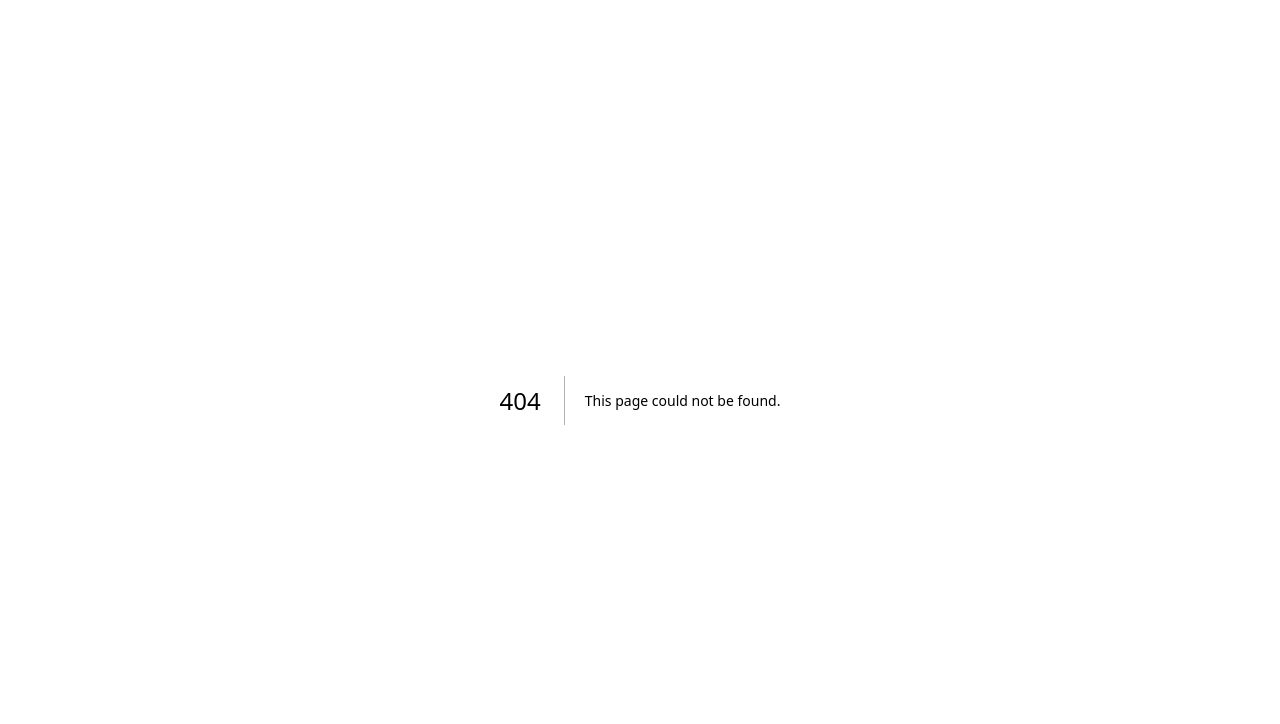
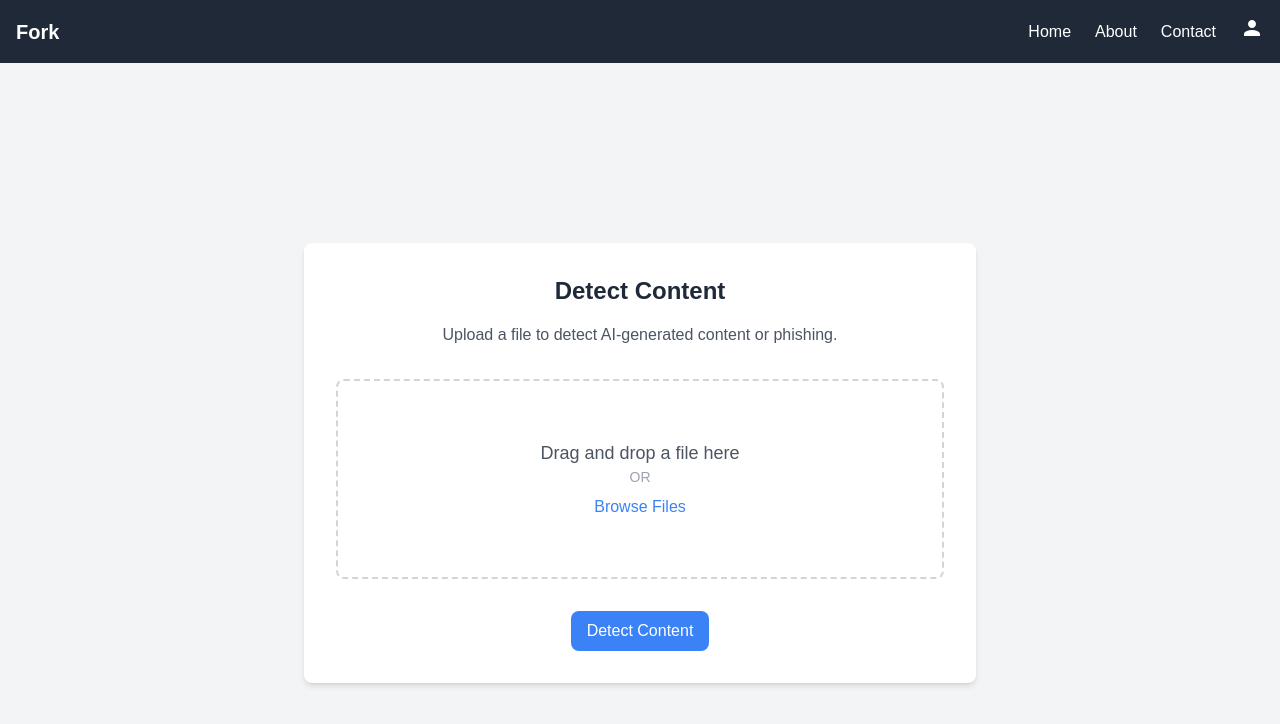
Before and after one commit to RosshanSpoon/my-next-app, a Next.js app: page /detect in a window 1280 px wide. Before the commit this address had no page. Shown: the top 724 px of the page. Built offline with nearby package versions, Linux system fonts and the light colour scheme.

Commit message:
added learn and detect pages

```diff
--- /dev/null
+++ b/app/detect/page.js
@@ -0,0 +1,138 @@
+"use client";
+
+import { useState } from "react";
+import { useRouter } from "next/navigation"; // For navigation
+
+export default function Detect() {
+  const [file, setFile] = useState(null);
+  const [error, setError] = useState("");
+  const router = useRouter();
+
+  // Handle file drop
+  const handleDrop = (e) => {
+    e.preventDefault();
+    e.stopPropagation();
+
+    const droppedFile = e.dataTransfer.files[0];
+    if (droppedFile) {
+      setFile(droppedFile);
+      setError(""); // Clear any previous errors
+    }
+  };
+
+  // Handle file selection via file input
+  const handleFileChange = (e) => {
+    const selectedFile = e.target.files[0];
+    if (selectedFile) {
+      setFile(selectedFile);
+      setError(""); // Clear any previous errors
+    }
+  };
+
+  // Handle form submission (if needed for further processing)
+  const handleSubmit = (e) => {
+    e.preventDefault();
+    if (!file) {
+      setError("Please upload a file to detect.");
+      return;
+    }
+
+    // Proceed with file processing (for demo purposes, we just log the file)
+    console.log("File uploaded:", file);
+  };
+
+  return (
+    <div>
+      {/* Navigation Bar */}
+      <nav className="bg-gray-800 p-4">
+        <div className="flex items-center justify-between max-w-7xl mx-auto">
+          <div className="text-white text-xl font-bold">Fork</div>
+          <div className="flex items-center space-x-6">
+            <a href="/" className="text-white hover:text-gray-300">
+              Home
+            </a>
+            <a href="/about" className="text-white hover:text-gray-300">
+              About
+            </a>
+            <a href="/contact" className="text-white hover:text-gray-300">
+              Contact
+            </a>
+            {/* Profile Icon */}
+            <div className="relative">
+              <button
+                className="text-white hover:text-gray-300"
+                onClick={() => router.push("/profile")}
+              >
+                <svg
+                  xmlns="http://www.w3.org/2000/svg"
+                  width="24"
+                  height="24"
+                  viewBox="0 0 24 24"
+                  fill="none"
+                  className="w-6 h-6"
+                >
+                  <path
+                    fill="currentColor"
+                    d="M12 12c2.21 0 4-1.79 4-4s-1.79-4-4-4-4 1.79-4 4 1.79 4 4 4zM12 14c-2.67 0-8 1.34-8 4v2h16v-2c0-2.66-5.33-4-8-4z"
+                  />
+                </svg>
+              </button>
+            </div>
+          </div>
+        </div>
+      </nav>
+
+      {/* Main Content */}
+      <div className="flex min-h-screen items-center justify-center bg-gray-100">
+        <div className="w-full max-w-2xl bg-white p-8 rounded-lg shadow-md">
+          <h2 className="text-2xl font-bold text-center text-gray-800">Detect Content</h2>
+          <p className="mt-4 text-center text-gray-600">
+            Upload a file to detect AI-generated content or phishing.
+          </p>
+
+          {/* Error message */}
+          {error && <div className="mt-4 text-red-600 text-sm text-center">{error}</div>}
+
+          <div
+            className="mt-8 p-6 border-2 border-dashed border-gray-300 rounded-lg flex justify-center items-center"
+            onDrop={handleDrop}
+            onDragOver={(e) => e.preventDefault()} // Allow the drop event
+            style={{ height: "200px" }}
+          >
+            <div className="text-center">
+              <p className="text-lg text-gray-600">Drag and drop a file here</p>
+              <p className="text-sm text-gray-400">OR</p>
+              <label
+                htmlFor="file-upload"
+                className="mt-2 inline-block text-blue-500 hover:underline cursor-pointer"
+              >
+                Browse Files
+              </label>
+              <input
+                type="file"
+                id="file-upload"
+                className="hidden"
+                onChange={handleFileChange}
+              />
+            </div>
+          </div>
+
+          {file && (
+            <div className="mt-6 text-center">
+              <p className="text-gray-600">File: {file.name}</p>
+            </div>
+          )}
+
+          <div className="mt-8 text-center">
+            <button
+              onClick={handleSubmit}
+              className="px-4 py-2 bg-blue-500 text-white rounded-lg hover:bg-blue-600 focus:outline-none"
+            >
+              Detect Content
+            </button>
+          </div>
+        </div>
+      </div>
+    </div>
+  );
+}
--- /dev/null
+++ b/app/learn/page.js
@@ -0,0 +1,65 @@
+"use client";
+
+import { useState, useEffect } from "react";
+import { useRouter } from "next/navigation"; // For navigation
+import Link from "next/link"; // Use Link for navigation between pages
+
+export default function Learn() {
+  const [isAuthenticated, setIsAuthenticated] = useState(false);
+  const router = useRouter();
+
+  useEffect(() => {
+    // Check if user is logged in (based on localStorage)
+    const loggedIn = localStorage.getItem("isLoggedIn") === "true";
+    if (!loggedIn) {
+      // If not logged in, redirect to login page
+      router.push("/login");
+    } else {
+      setIsAuthenticated(true); // User is logged in
+    }
+  }, [router]);
+
+  if (!isAuthenticated) {
+    return null; // Don't render the learn page content if not logged in
+  }
+
+  return (
+    <div>
+      {/* Navigation Bar */}
+      <nav className="bg-gray-800 p-4">
+        <div className="flex items-center justify-between max-w-7xl mx-auto">
+          <div className="text-white text-xl font-bold">Fork</div>
+          <div className="flex items-center space-x-6">
+            <Link href="/" className="text-white hover:text-gray-300">
+              Home
+            </Link>
+            <Link href="/about" className="text-white hover:text-gray-300">
+              About
+            </Link>
+            <Link href="/contact" className="text-white hover:text-gray-300">
+              Contact
+            </Link>
+          </div>
+        </div>
+      </nav>
+
+      {/* Main Content */}
+      <div className="flex flex-col items-center justify-center mt-10 space-y-8">
+        <h1 className="text-3xl font-bold">Learn How to Protect Yourself!</h1>
+
+        {/* YouTube Video Embedding */}
+        <div className="mt-10 w-full max-w-4xl">
+          <iframe
+            width="100%"
+            height="500"
+            src="https://www.youtube.com/embed/dQw4w9WgXcQ" // Replace with your desired YouTube URL
+            title="YouTube video"
+            frameBorder="0"
+            allow="accelerometer; autoplay; encrypted-media; gyroscope; picture-in-picture"
+            allowFullScreen
+          ></iframe>
+        </div>
+      </div>
+    </div>
+  );
+}
```
